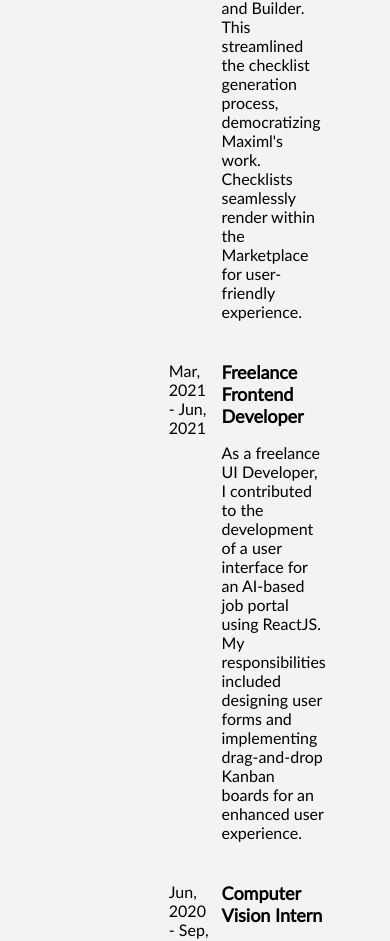
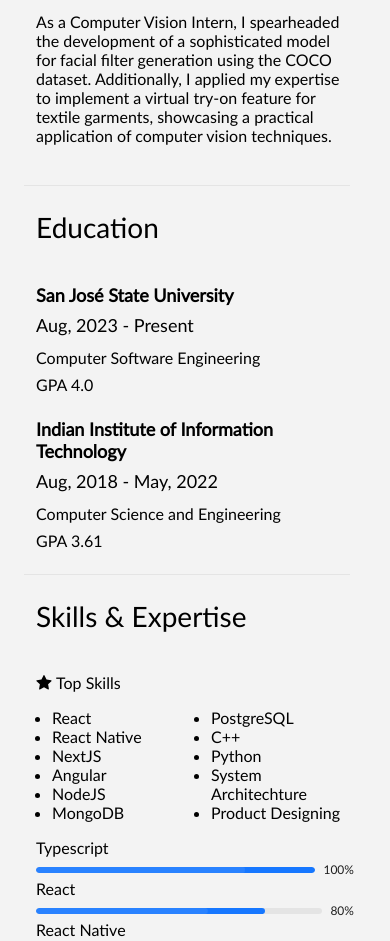
Before and after one commit to Sivasaikrishna19/My-Portfolio, a Next.js app in the folder client/: page /Resume in a window 390 px wide. Shown: the part 1045-1986 px from the top of the page. Built offline with nearby package versions, Linux system fonts and the light colour scheme.

Commit message:
resume page device responsive

```diff
--- a/client/src/app/Resume/page.tsx
+++ b/client/src/app/Resume/page.tsx
@@ -46,7 +46,7 @@
           : "page-exit page-exit-active"
       }`}
     >
-      <div className=" mb-8 w-[70%] m-auto flex items-center">
+      <div className=" mb-8 w-[70%] m-auto flex items-center max-md:w-[85%]">
         <span className="text-[42px] font-semibold">Resume</span>{" "}
         <span className="ml-2 mt-3">
           <Link
@@ -58,22 +58,27 @@
           </Link>
         </span>
       </div>
-      <div className="flex  w-[70%] m-auto">
-        <div className="w-[40%]">
+      <div className="flex  w-[70%] m-auto max-md:flex-col max-md:w-[85%]">
+        <div className="w-[40%] max-md:w-full">
           <div className="font-medium text-[28px] my-4">Work Experience</div>
         </div>
-        <div className="w-[60%]">
+        <div className="w-[60%] max-md:w-full">
           {resume?.work_experience?.map((item: any, index: number) => {
             return (
-              <div className="flex flex-1 my-6" key={index}>
-                <div className="w-[30%] font-light mr-2 ">
+              <div className="flex flex-1 my-6 max-md:flex-col " key={index}>
+                <div className="w-[30%] font-light mr-2 max-md:hidden">
                   {dayjs(item?.start_date).format("MMM, YYYY") +
                     " - " +
                     dayjs(item?.end_date).format("MMM, YYYY")}
                 </div>
-                <div className="w-[70%]">
+                <div className="w-[70%] max-md:w-full">
                   <div className="font-semibold text-[18px] mb-3">
                     {item?.role}
+                  </div>
+                  <div className="w-[30%] font-light mr-2 max-md:w-full sm:hidden">
+                    {dayjs(item?.start_date).format("MMM, YYYY") +
+                      " - " +
+                      dayjs(item?.end_date).format("MMM, YYYY")}
                   </div>
                   <p className="font-light break-words">{item?.desc}</p>
                 </div>
@@ -85,15 +90,15 @@
       <div className="my-4 px-6">
         <Divider plain className="divider "></Divider>
       </div>
-      <div className="flex w-[70%] m-auto">
-        <div className="w-[40%]">
+      <div className="flex w-[70%] m-auto max-md:w-[85%] max-md:flex-col">
+        <div className="w-[40%] max-md:w-full">
           <div className="font-medium text-[28px] my-4">Education</div>
         </div>
-        <div className="w-[60%]">
+        <div className="w-[60%] max-md:w-full">
           {resume?.education?.map((item: any, index: number) => {
             return (
-              <div className="flex flex-1 my-6" key={index}>
-                <div className="w-[30%] font-light mr-2">
+              <div className="flex flex-1 my-6 max-md:flex-col" key={index}>
+                <div className="w-[30%] font-light mr-2 max-md:w-full max-md:hidden">
                   {!item?.in_progress
                     ? dayjs(item?.start_date).format("MMM, YYYY") +
                       " - " +
@@ -102,10 +107,20 @@
                       " - " +
                       "Present"}
                 </div>
-                <div className="w-[70%]">
-                  <div className="font-semibold text-[18px] mb-3">
+                <div className="w-[70%] max-md:w-full">
+                  <div className="font-semibold text-[18px] mb-3 w-full">
                     {item?.college_name}
+                    <div className="w-[30%] font-light mt-2 max-md:w-full sm:hidden">
+                      {!item?.in_progress
+                        ? dayjs(item?.start_date).format("MMM, YYYY") +
+                          " - " +
+                          dayjs(item?.end_date).format("MMM, YYYY")
+                        : dayjs(item?.start_date).format("MMM, YYYY") +
+                          " - " +
+                          "Present"}
+                    </div>
                   </div>
+
                   <div className="font-light mb-2">{item?.major}</div>
                   <div className="font-light">
                     <span>GPA</span> <span>{item?.gpa}</span>
@@ -119,24 +134,24 @@
       <div className="my-4 px-6">
         <Divider plain className="divider"></Divider>
       </div>
-      <div className="flex mb-12 w-[70%] m-auto">
-        <div className="w-[40%]">
+      <div className="flex mb-12 w-[70%] m-auto max-md:flex-col max-md:w-[85%]">
+        <div className="w-[40%] max-md:w-full">
           <div className="font-medium text-[28px] my-4">Skills & Expertise</div>
         </div>
-        <div className="w-[60%]">
-          <div className="flex flex-1 my-6">
-            <div className="mr-2 w-[30%] font-light mr-2">
+        <div className="w-[60%] max-md:w-full">
+          <div className="flex flex-1 my-6 max-md:flex-col">
+            <div className="mr-2 w-[30%] font-light mr-2 max-md:w-full">
               <div>
                 <StarFilled className="mr-1" />
                 Top Skills
               </div>
-              <ul className="pl-4">
+              <ul className="pl-4 max-md:columns-2">
                 {resume?.skills?.skills?.map((skill: string, index: number) => {
                   return <li key={index}>{skill}</li>;
                 })}
               </ul>
             </div>
-            <div className="w-[70%]">
+            <div className="w-[70%] max-md:w-full ">
               {resume?.skills?.expertise.map((item: any, index: number) => {
                 return (
                   <div key={index}>
--- a/client/src/app/page.tsx
+++ b/client/src/app/page.tsx
@@ -78,11 +78,15 @@
             <div className="text-[48px] mb-6 typed font-thin max-md:text-[24px]">
               Hey there, I&apos;m Siva.
             </div>
-            <div className="text-[24px] mb-3 font-semibold max-md:text-[16px]">A Bit About Me</div>
-            <p className="font-light mb-8 text-[18px] max-md:text-[14px]">{about?.about}</p>
-            <div className="resume-b flex items-center w-full justify-evenly">
+            <div className="text-[24px] mb-3 font-semibold max-md:text-[16px]">
+              A Bit About Me
+            </div>
+            <p className="font-light mb-8 text-[18px] max-md:text-[14px]">
+              {about?.about}
+            </p>
+            <div className=" flex items-center w-full justify-evenly py-6">
               <div
-                className="font-semibold rounded-full border-[1px] border-black border-solid w-[120px] h-[120px] max-md:w-[80px] max-md:h-[80px] flex items-center justify-center bg-blue-400 text-white cursor-pointer hover:shadow-lg transition ease-in-out delay-150 hover:bg-indigo-500 duration-500"
+                className="resume-b font-semibold rounded-full border-[1px] border-black border-solid w-[120px] h-[120px] max-md:w-[80px] max-md:h-[80px] flex items-center justify-center bg-blue-400 text-white cursor-pointer hover:shadow-lg transition ease-in-out delay-150 hover:bg-indigo-500 duration-500"
                 onClick={() => {
                   handleNavigation("/Resume");
                 }}
@@ -109,7 +113,7 @@
           </div>
         </div>
       </div>
-      <div className="h-[15vh]"></div>
+      <div className="h-[8vh] max-md:hidden"></div>
       <Footer />
     </div>
   );
```
Lines whose indentation alone changed are shown as unchanged.
